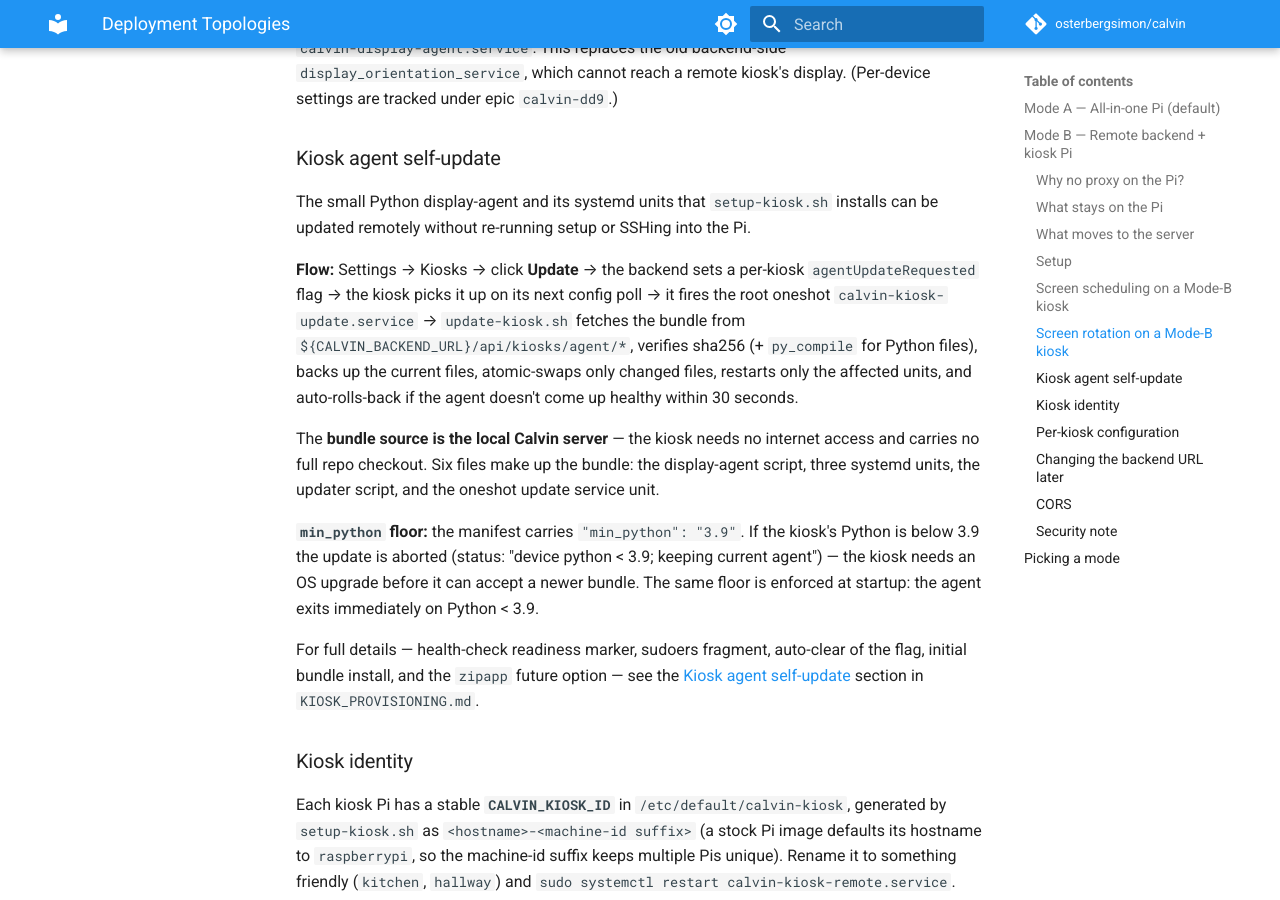
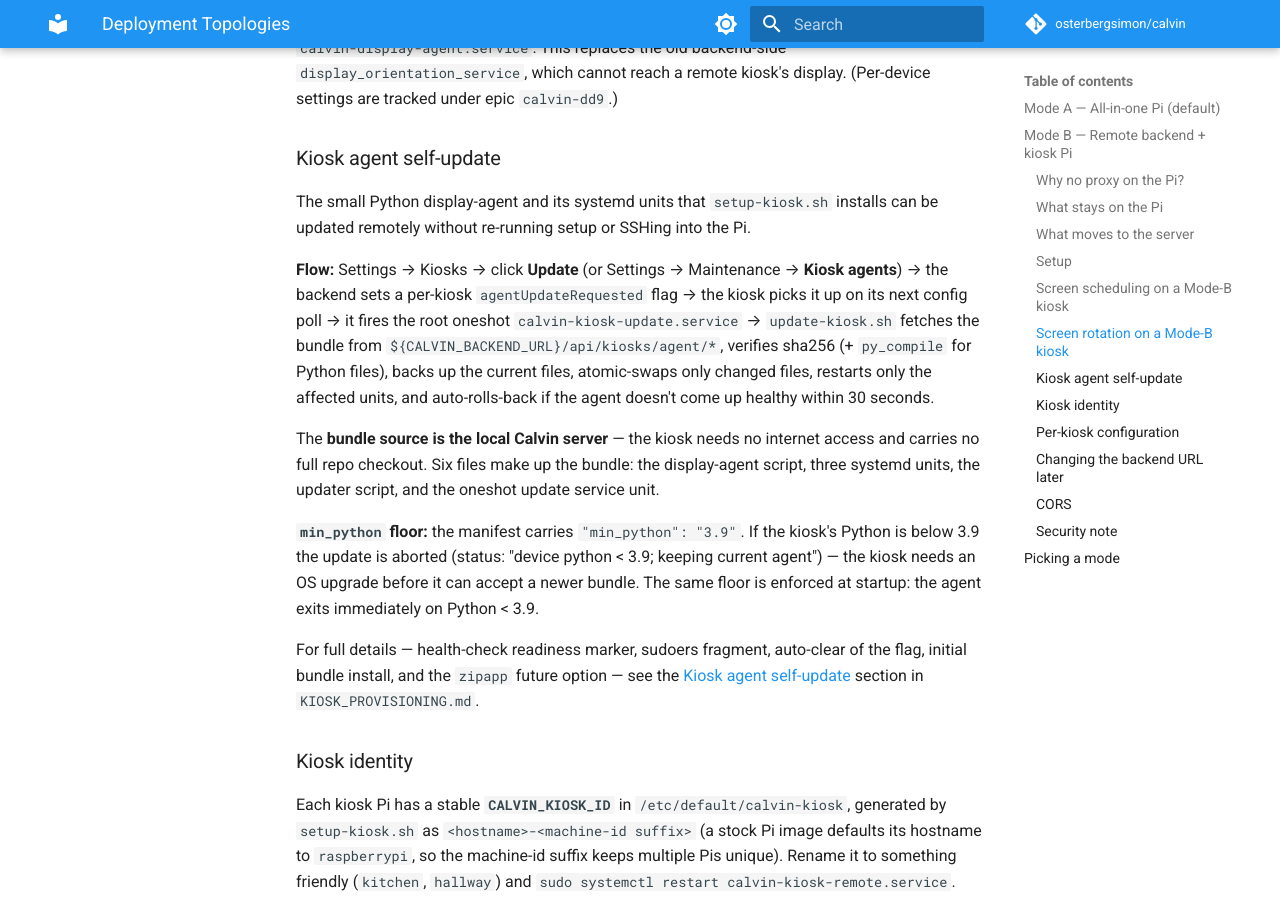
Before and after one commit to osterbergsimon/calvin, an MkDocs documentation site: the page built from docs/setup/DEPLOYMENT_TOPOLOGIES.md, in a window 1280 px wide and 900 px high, scrolled down 3400 px. Built offline with MkDocs 1.6.1 and Material for MkDocs 9.7.7, drawn with Linux system fonts in a browser that asks for light colours; comment, search, counter and statistics services are not loaded.

Commit message:
feat(settings): maintenance search destinations + docs for agent updates (calvin-ebl)

```diff
--- a/docs/setup/DEPLOYMENT_TOPOLOGIES.md
+++ b/docs/setup/DEPLOYMENT_TOPOLOGIES.md
@@ -159,7 +159,8 @@
 The small Python display-agent and its systemd units that `setup-kiosk.sh`
 installs can be updated remotely without re-running setup or SSHing into the Pi.
 
-**Flow:** Settings → Kiosks → click **Update** → the backend sets a
+**Flow:** Settings → Kiosks → click **Update** (or Settings → Maintenance →
+**Kiosk agents**) → the backend sets a
 per-kiosk `agentUpdateRequested` flag → the kiosk picks it up on its next
 config poll → it fires the root oneshot `calvin-kiosk-update.service` →
 `update-kiosk.sh` fetches the bundle from
--- a/frontend/src/views/Settings.vue
+++ b/frontend/src/views/Settings.vue
@@ -288,6 +288,8 @@
   },
   maintenance: {
     updates: "maintenance-updates",
+    "kiosk-agents": "maintenance-kiosk-agents",
+    system: "maintenance-system",
     diagnostics: "maintenance-diagnostics",
   },
   plugins: {
```
Also changed, not shown: frontend/src/components/settings/settingsRegistry.js (+25 -2 lines), 1 other file.
